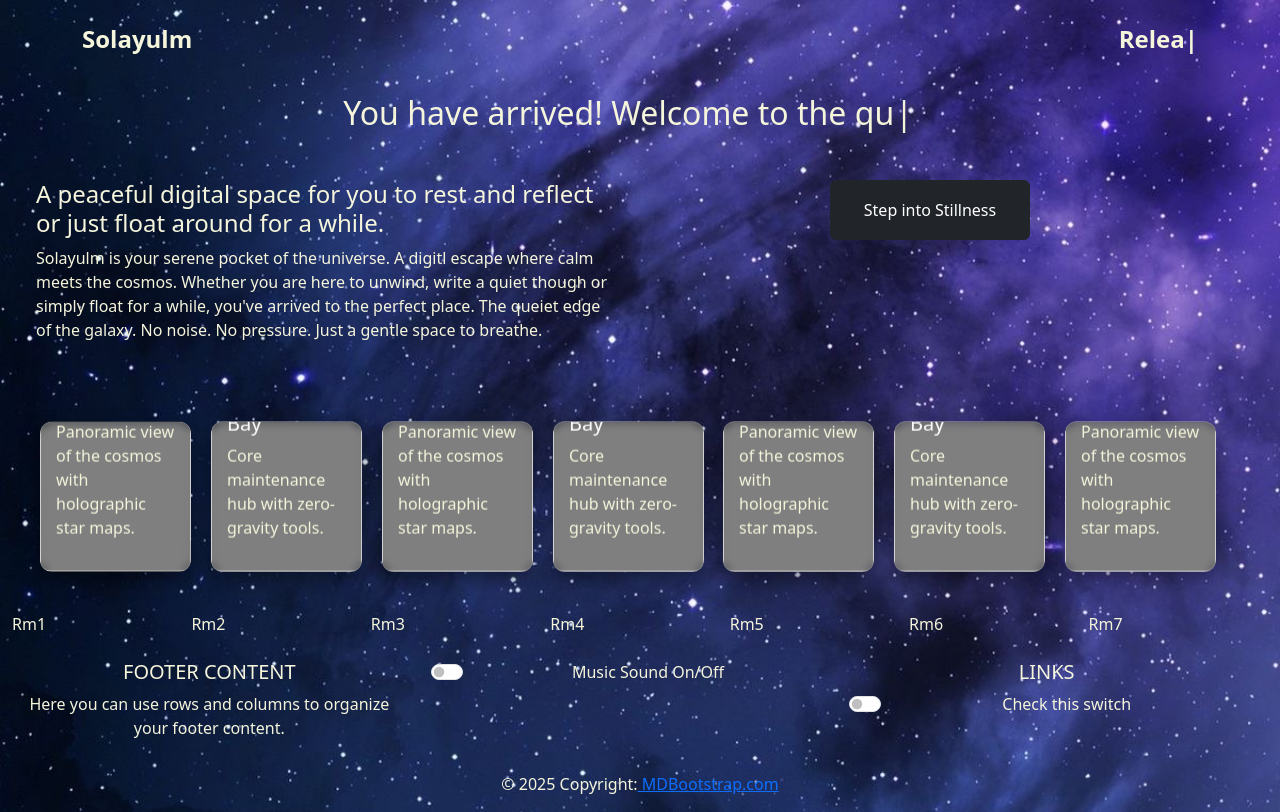
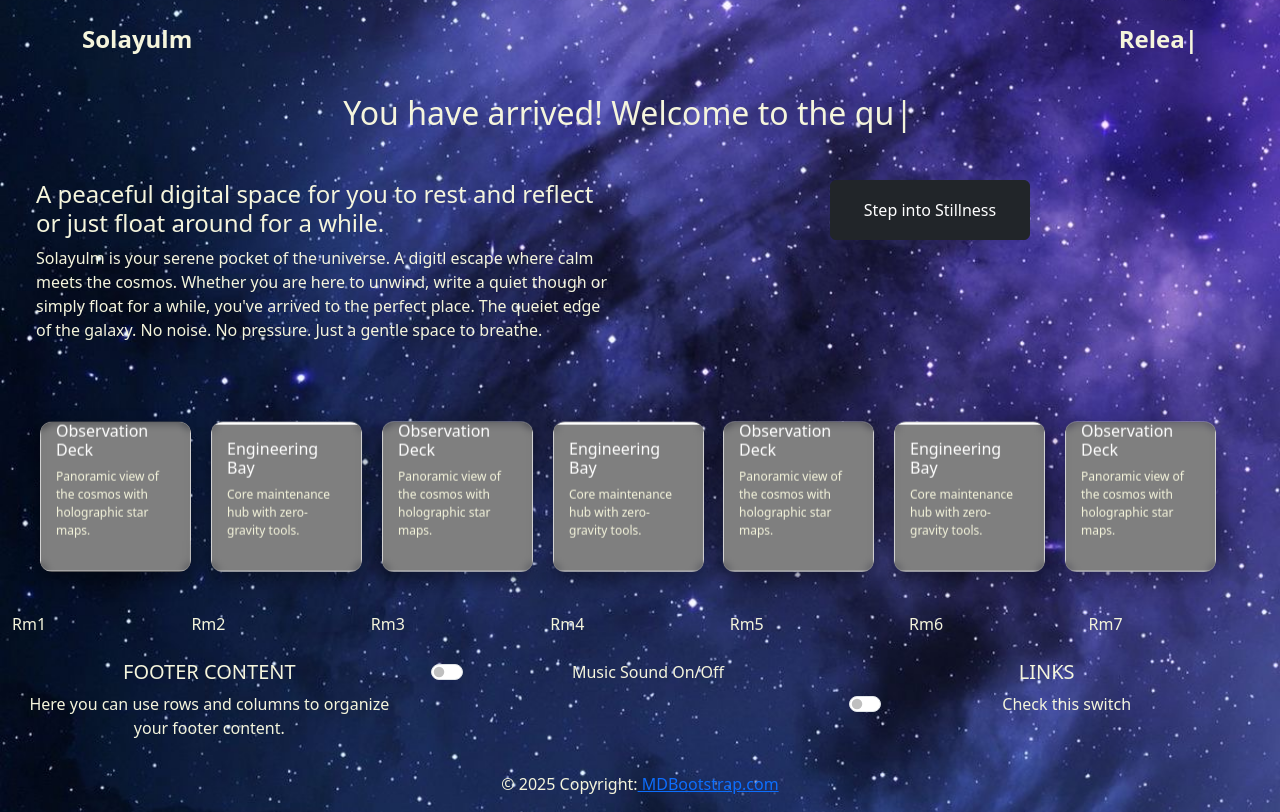
Before and after one commit to DanilleH22/solayulm, a React (Vite) app in the folder solayulm/: page / in a window 1280 px wide. Built offline with nearby package versions, Linux system fonts and the light colour scheme.

Commit message:
Style space cards

```diff
--- a/solayulm/src/components/SpaceCard.jsx
+++ b/solayulm/src/components/SpaceCard.jsx
@@ -21,7 +21,7 @@ const SpaceCard = ({ title, description }) => {
       >
         <div className="light-sweep"></div>
         <div className="space-card-content">
-          <h5>{title}</h5>
+          <h6>{title}</h6>
           <p>{description}</p>
         </div>
       </Card>
--- a/solayulm/src/styles/SpaceCard.css
+++ b/solayulm/src/styles/SpaceCard.css
@@ -12,8 +12,8 @@
     position: relative;
     width: 100%;
     height: 100%;
-    background-size: cover;
-    background-position: center;
+    background-size:auto;
+    background-position: fill;
   }
 
   .space-card-content {
@@ -24,6 +24,8 @@
     color: white;
     background: rgba(0, 0, 0, 0.5);
     backdrop-filter: blur(4px);
+    font-size: 12px;
+
   }
 
   .light-sweep {
```
